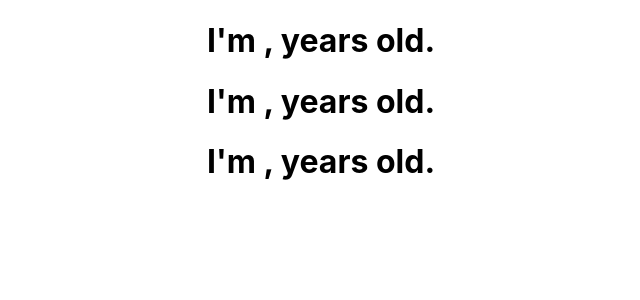
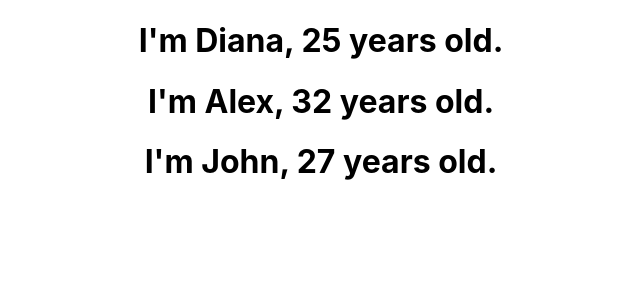
Before and after one commit to sujeewakabeysinghe/React-Basic, a React (Create React App) app: page / in a window 1280 px wide. Shown: the top 300 px of the page, without its empty margins (319-959 px from the left). Built offline with nearby package versions, Linux system fonts and the light colour scheme.

Commit message:
key props

```diff
--- a/src/components/listRendering_2.js
+++ b/src/components/listRendering_2.js
@@ -22,7 +22,7 @@ function listRendering_2() {
     ]
 
     //const personList = persons.map(person=><h1>I'm {person.name}, {person.age} years old.</h1>)
-    const personList = persons.map(person=><Person person={person}/>)
+    const personList = persons.map(person=><Person key={person.id} person={person}/>) //when generating a list usign map, there shoud be a unique value assing to key props if not it will gives a warning message in inspect
 
     return <div>{personList}</div>
 
--- a/src/components/person.js
+++ b/src/components/person.js
@@ -1,9 +1,9 @@
 import React from 'react'
 
-function Person({name,age}) {
+function Person({person}) {
     return (
         <div>
-            <h1>I'm {name}, {age} years old.</h1>
+            <h1>I'm {person.name}, {person.age} years old.</h1>
         </div>
     )
 }
```
